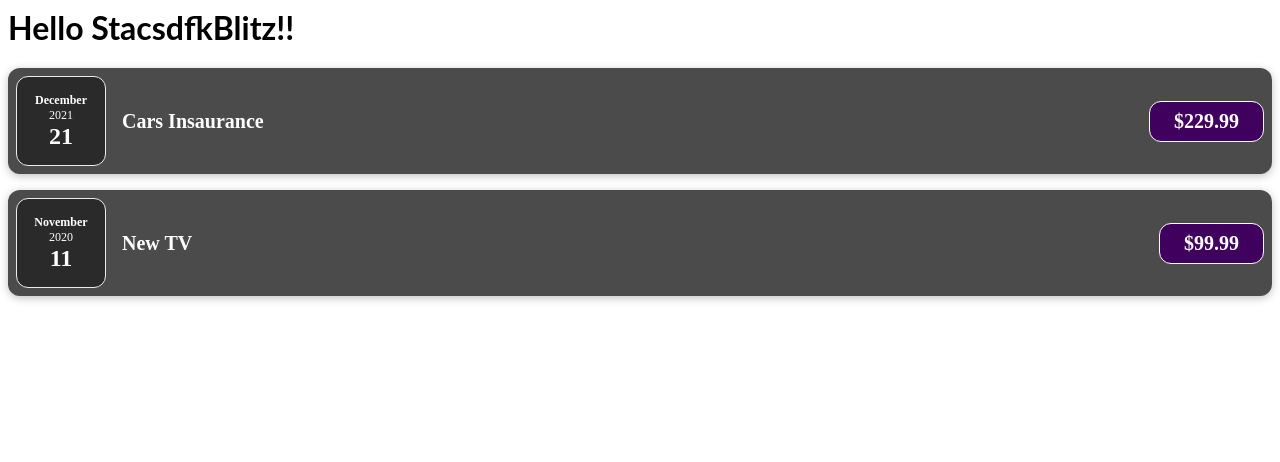
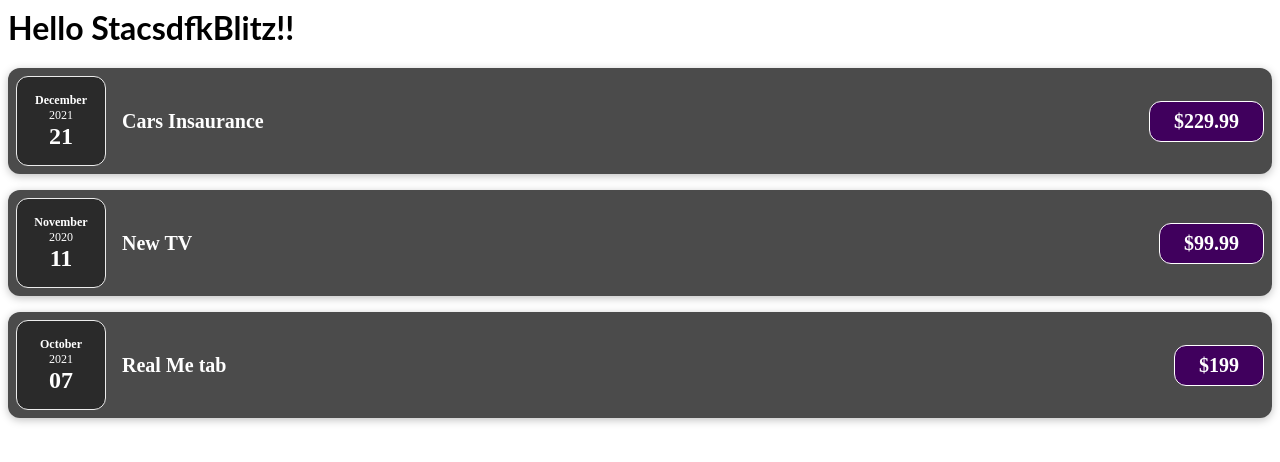
Before and after one commit to Shabbir16/react-basis, a React (Create React App) app: page / in a window 1280 px wide. Shown: the top 462 px of the page. Built offline with nearby package versions, Linux system fonts and the light colour scheme.

Commit message:
1 file modified

```diff
--- a/src/App.js
+++ b/src/App.js
@@ -17,6 +17,12 @@ export default function App() {
       date: new Date(2020, 10, 11),
       amount: 99.99,
     },
+    {
+      id: 3,
+      title: 'Real Me tab',
+      date: new Date(2021, 9, 7),
+      amount: 199,
+    },
   ];
 
 
@@ -25,7 +31,7 @@ export default function App() {
     <div>
       <h1>Hello StacsdfkBlitz!!</h1>
       <Expense data={expenseArr}
-      soot="dadsad"/>
+      />
     </div>
   );
 }
```
